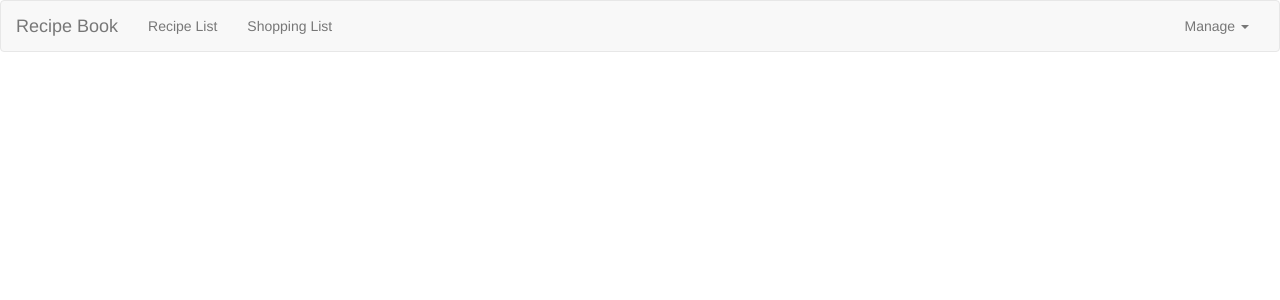
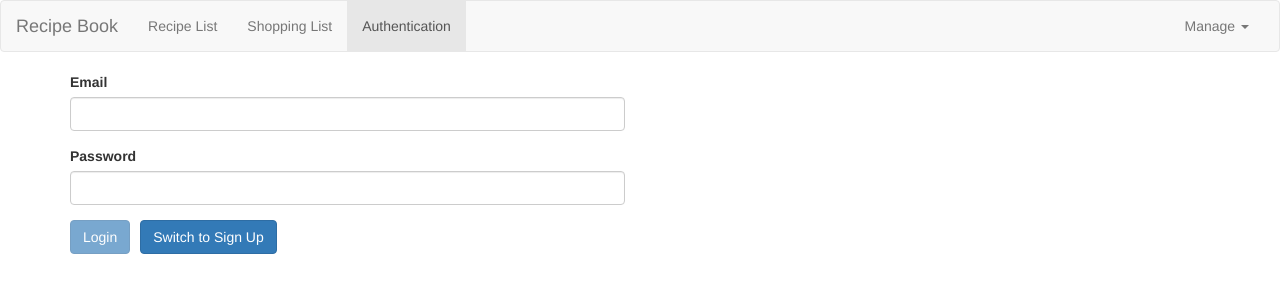
Before and after one commit to JKhaledJ/Recipe-Project, an Angular app: page /auth in a window 1280 px wide. Before the commit this address led to /. Shown: the top 300 px of the page. Built offline with nearby package versions, Linux system fonts and the light colour scheme.

Commit message:
authenticating user

```diff
--- /dev/null
+++ b/src/app/Auth/auth.component.html
@@ -0,0 +1,27 @@
+<div class="row">
+    <div class="col-xs-12 col-md-6 col-offset-3">
+        <div class="aler alert-danger" *ngIf="error">
+            <p style="padding:15px">{{error}}</p>
+        </div>
+        <div *ngIf="isLoading" style="text-align: center;">
+            <app-loading-spinner></app-loading-spinner>
+        </div>
+        <form (ngSubmit)="onSubmit(authForm)" #authForm="ngForm" *ngIf="!isLoading">
+            <div class="form-group">
+                <label for="email">Email</label>
+                <input type="email" id="email" class="form-control" ngModel name="email" required email>
+            </div>
+            <div class="form-group">
+                <label for="password">Password</label>
+                <input type="password" id="password" class="form-control" ngModel name="password" minlength="6">
+            </div>
+            <div class="form-group">
+                <button class="btn btn-primary" type="submit"
+                [disabled]="!authForm.valid"
+                    style="margin-right:10px">{{isLogIn ? 'Login' : 'Sign Up'}}</button>
+                <button class="btn btn-primary" type="button" (click)="onSwitchMode()">Switch to
+                    {{ isLogIn ? 'Sign Up' : 'Login'}}</button>
+            </div>
+        </form>
+    </div>
+</div>
--- /dev/null
+++ b/src/app/Auth/auth.component.ts
@@ -0,0 +1,41 @@
+import { AuthService } from './auth.service';
+import { Component } from '@angular/core';
+import { NgForm } from '@angular/forms';
+@Component({
+    selector:'app-auth',
+    templateUrl: './auth.component.html'
+})
+export class AuthComponent{
+ isLogIn = true;
+ isLoading =false;
+ error : string = null;
+ constructor(private authService: AuthService){}
+ onSwitchMode(){
+     this.isLogIn= !this.isLogIn;
+ }
+ onSubmit(form: NgForm){
+    if(!form.valid){
+        return;
+    }
+    if(this.isLogIn){
+       ///
+    }
+    else{
+        const email= form.value.email;
+        const password = form.value.password;
+        this.isLoading=true;
+        this.authService.singUp(email,password).subscribe(
+        responseData=>{
+            console.log(responseData);
+            this.isLoading=false;
+        },
+        error=>{
+            console.log(error);
+            this.error= error.error.error.message;
+            this.isLoading=false;
+        });
+    }
+
+    form.reset();
+ }
+}
--- /dev/null
+++ b/src/app/Auth/auth.service.ts
@@ -0,0 +1,25 @@
+import {HttpClient} from '@angular/common/http'
+import { Injectable } from '@angular/core'
+
+interface AuthResponseData{
+    idToken:string;
+    email: string;
+    refreshToken: string;
+    expiresIn : string;
+    localId: string;
+}
+
+@Injectable({providedIn:'root'})
+export class AuthService{
+    constructor(private http: HttpClient){}
+
+    singUp(email: string, password: string){
+       return this.http.post<AuthResponseData>('https://identitytoolkit.googleapis.com/v1/accounts:signUp?key=AIzaSyAssvnCNK9pqMyqj64PGi_0iusfZqN-p4s',
+        {
+            email:email,
+            password: password,
+            returnSecureToken: true
+        }
+        )
+    }
+}
--- /dev/null
+++ b/src/app/Shared/loadingSpinner/loading-spinner.component.css
@@ -0,0 +1,55 @@
+.lds-ellipsis {
+    display: inline-block;
+    position: relative;
+    width: 80px;
+    height: 80px;
+  }
+  .lds-ellipsis div {
+    position: absolute;
+    top: 33px;
+    width: 13px;
+    height: 13px;
+    border-radius: 50%;
+    background: rgb(0, 138, 115);
+    animation-timing-function: cubic-bezier(0, 1, 1, 0);
+  }
+  .lds-ellipsis div:nth-child(1) {
+    left: 8px;
+    animation: lds-ellipsis1 0.6s infinite;
+  }
+  .lds-ellipsis div:nth-child(2) {
+    left: 8px;
+    animation: lds-ellipsis2 0.6s infinite;
+  }
+  .lds-ellipsis div:nth-child(3) {
+    left: 32px;
+    animation: lds-ellipsis2 0.6s infinite;
+  }
+  .lds-ellipsis div:nth-child(4) {
+    left: 56px;
+    animation: lds-ellipsis3 0.6s infinite;
+  }
+  @keyframes lds-ellipsis1 {
+    0% {
+      transform: scale(0);
+    }
+    100% {
+      transform: scale(1);
+    }
+  }
+  @keyframes lds-ellipsis3 {
+    0% {
+      transform: scale(1);
+    }
+    100% {
+      transform: scale(0);
+    }
+  }
+  @keyframes lds-ellipsis2 {
+    0% {
+      transform: translate(0, 0);
+    }
+    100% {
+      transform: translate(24px, 0);
+    }
+  }
--- /dev/null
+++ b/src/app/Shared/loadingSpinner/loading-spinner.component.ts
@@ -0,0 +1,10 @@
+import { Component } from '@angular/core';
+
+@Component({
+    selector: 'app-loading-spinner',
+    template: '<div class="lds-ellipsis"><div></div><div></div><div></div><div></div></div>',
+    styleUrls: ['./loading-spinner.component.css']
+})
+export class LoadingSpinnerComponent{
+
+}
--- a/src/app/app-Routing.module.ts
+++ b/src/app/app-Routing.module.ts
@@ -11,6 +11,7 @@
 import { RecipeEditComponent } from './recipes/recipe-edit/recipe-edit.component'
 import { DemoComponent } from './demo/demo.component'
 import { RecipesResolverService } from './recipes/recipes-resolver.service'
+import { AuthComponent } from './Auth/auth.component'
 
 const appRouting : Routes = [
     {path : '', redirectTo: '/recipes', pathMatch: 'full'},
@@ -26,7 +27,8 @@
     ]},
     {path :'shoppinglist', component: ShoppingListComponent, children:[
         {path: 'id/shopping-edit' , component: ShoppingEditComponent}
-    ]}
+    ]},
+    {path:'auth', component: AuthComponent}
 ]
 
 @NgModule({
--- a/src/app/app.module.ts
+++ b/src/app/app.module.ts
@@ -1,3 +1,4 @@
+import { LoadingSpinnerComponent } from './Shared/loadingSpinner/loading-spinner.component';
 import { BrowserModule } from '@angular/platform-browser';
 import { NgModule } from '@angular/core';
 
@@ -18,6 +19,7 @@
 import { FormsModule, ReactiveFormsModule } from '@angular/forms';
 import { RecipeService } from './recipes/recipe.service';
 import { HttpClientModule } from '@angular/common/http';
+import {AuthComponent} from './Auth/auth.component'
 
 @NgModule({
   declarations: [
@@ -32,7 +34,9 @@
     DemoComponent,
     dropDownDirective,
     RecipeStartComponent,
-    RecipeEditComponent
+    RecipeEditComponent,
+    AuthComponent,
+    LoadingSpinnerComponent
 ],
   imports: [
     appRoutingModule,
--- a/src/app/header/header.component.html
+++ b/src/app/header/header.component.html
@@ -10,6 +10,7 @@
             <ul class="nav navbar-nav">
                 <li routerLinkActive="active"><a routerLink="recipes">Recipe List</a></li>
                 <li routerLinkActive="active"><a routerLink="shoppinglist">Shopping List</a></li>
+                <li routerLinkActive="active"><a routerLink="auth">Authentication</a></li>
             </ul>
             <ul class="nav navbar-nav navbar-right">
                 <li class="dropdown" appDropdown>
```
